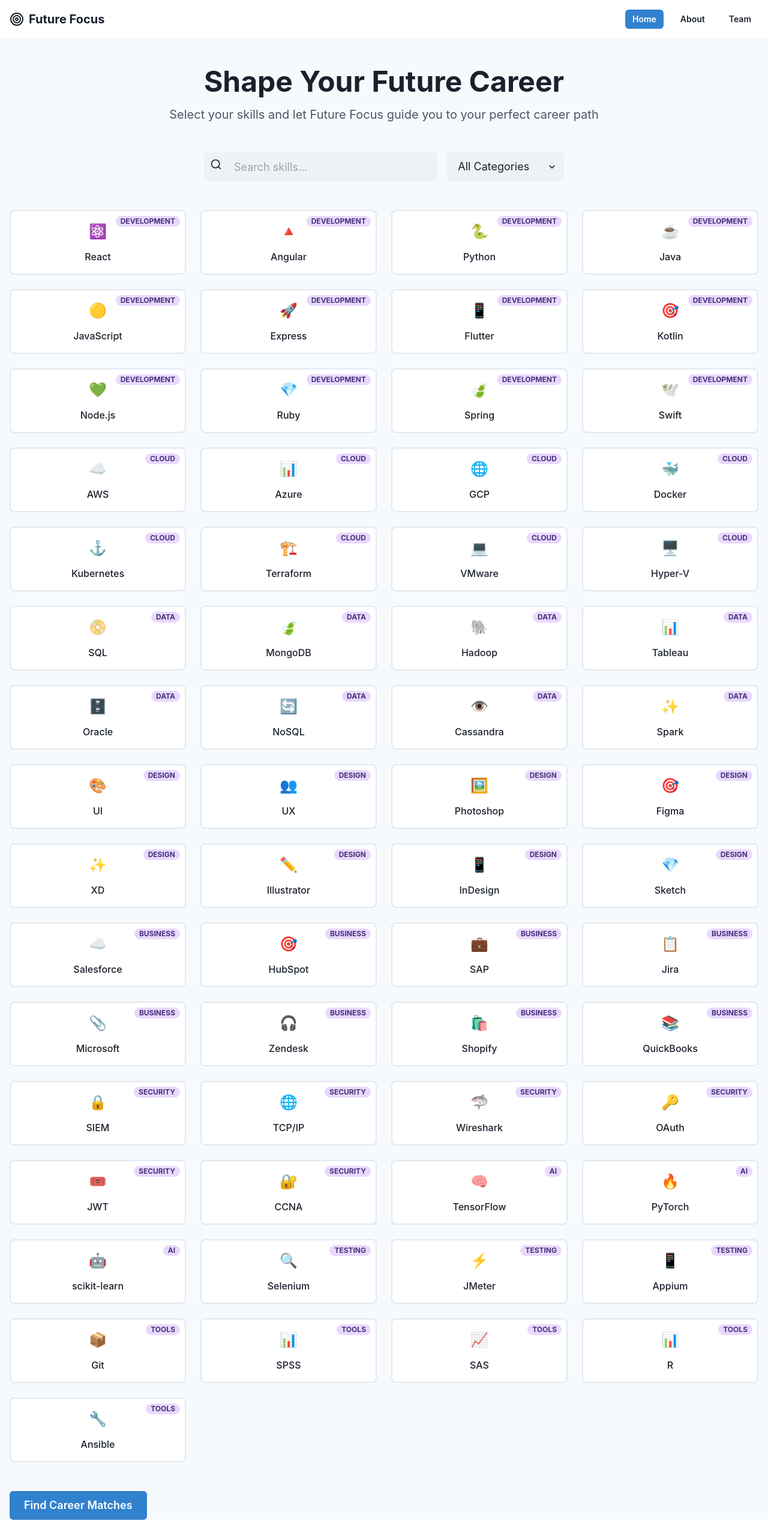
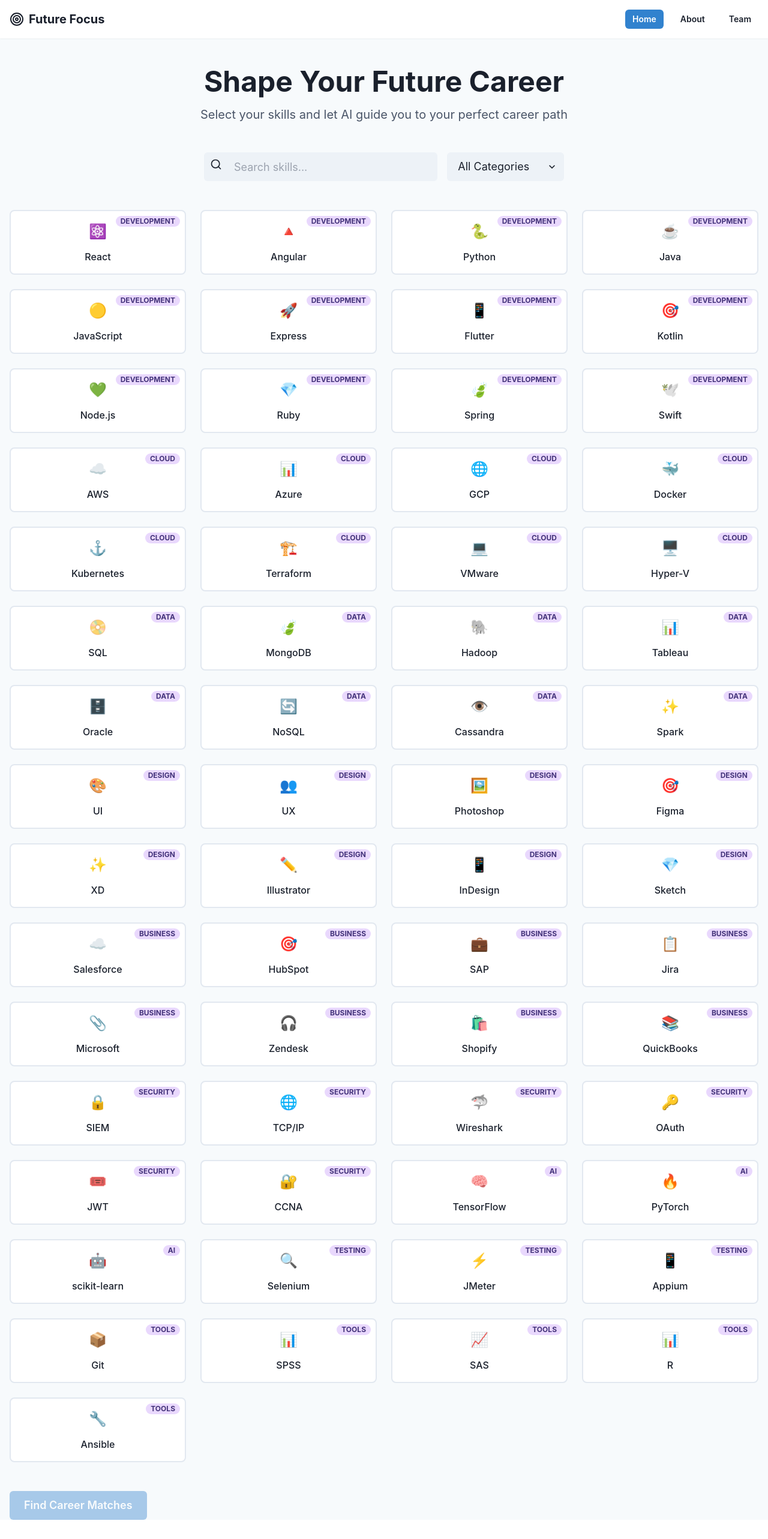
Before and after one commit to imAkshat7/Futurefocus, a React (Vite) app: page / in a window 1280 px wide. Shown: the top 2566 px of the page at 60% size. Built offline with nearby package versions, Linux system fonts and the light colour scheme.

Commit message:
Update Home.tsx

```diff
--- a/src/pages/Home.tsx
+++ b/src/pages/Home.tsx
@@ -29,6 +29,8 @@
   const [isLoading, setIsLoading] = useState(false);
   const toast = useToast();
 
+  const MINIMUM_SKILLS = 3; // Minimum required skills
+
   // Filter skills based on search query
   const filteredSkills = useMemo(() => {
     const query = searchQuery.toLowerCase();
@@ -59,9 +61,9 @@
 
   // Handle form submission
   const handleSubmit = async () => {
-    if (selectedSkillIds.length === 0) {
+    if (selectedSkillIds.length < MINIMUM_SKILLS) {
       toast({
-        title: 'Please select at least one skill',
+        title: `Please select at least ${MINIMUM_SKILLS} skills.`,
         status: 'warning',
         duration: 3000,
         isClosable: true,
@@ -69,18 +71,13 @@
       return;
     }
 
-    // Map selected skill IDs to their corresponding names
     const selectedSkillNames = selectedSkillIds.map(
       (id) => skills.find((skill) => skill.id === id)?.name || ''
     );
 
-    console.log('Selected skill names:', selectedSkillNames); // Debugging
-
     setIsLoading(true);
     try {
-      const matches = await submitSkills(selectedSkillNames); // Pass names instead of IDs
-      console.log('Career Matches Response:', matches);
-
+      const matches = await submitSkills(selectedSkillNames);
       const careerArray = Array.isArray(matches) ? matches : [matches];
       const uniqueCareers = Array.from(
         new Map(
@@ -100,7 +97,6 @@
         setCareers([]);
       }
     } catch (error) {
-      console.error('Error fetching career matches:', error);
       toast({
         title: 'Error fetching career matches',
         description: 'Something went wrong. Please try again later.',
@@ -130,7 +126,7 @@
             <VStack spacing={4} align="center" pt={8}>
               <Heading size="2xl">Shape Your Future Career</Heading>
               <Text fontSize="xl" color="gray.600" textAlign="center">
-                Select your skills and let Future Focus guide you to your perfect career path
+                Select your skills and let AI guide you to your perfect career path
               </Text>
             </VStack>
           </MotionBox>
@@ -191,6 +187,7 @@
               loadingText="Finding matches..."
               w={{ base: 'full', md: 'auto' }}
               alignSelf="center"
+              isDisabled={selectedSkillIds.length < MINIMUM_SKILLS} // Disable if less than required
             >
               Find Career Matches
             </Button>
```
